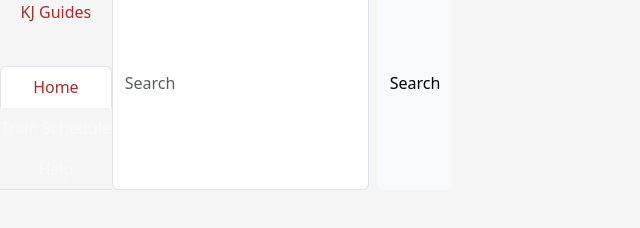
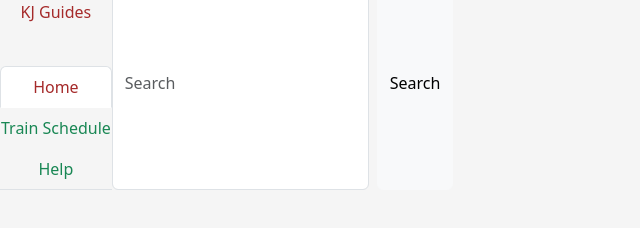
Before and after one commit to JCabatingan-9R/Q3-PROJECT, a plain HTML site: page index.html in a window 1280 px wide. Shown: the part 44-272 px from the top of the page, without its empty margins (0-640 px from the left). Drawn offline with nearby package versions, Linux system fonts and the light colour scheme.

Commit message:
Update index.html

```diff
--- a/index.html
+++ b/index.html
@@ -33,10 +33,10 @@
 						<a class="nav-link active" href="page1.html">Home</a>
 					</li>
 					<li class="nav-item">
-						<a class="nav-link text-light" href="page2.html">Train Schedule</a>
+						<a class="nav-link text-success" href="page2.html">Train Schedule</a>
 					</li>
 					<li class="nav-item">
-						<a class="nav-link text-light"href="page3.html">Help</a>
+						<a class="nav-link text-success"href="page3.html">Help</a>
 					</li>
 				</ul>
 			</div>
```
